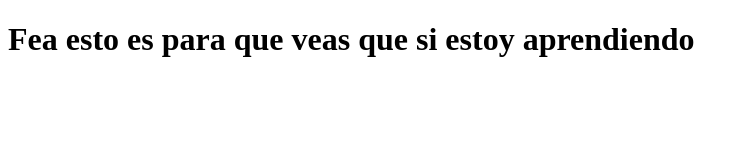
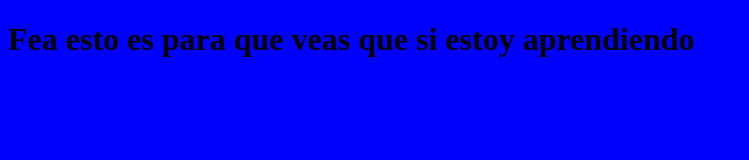
Before and after one commit to SheilaFundora/test, a plain HTML site: page index.html in a window 1280 px wide. Shown: the whole page, without its empty margins (0-749 px from the left). Drawn offline with Linux system fonts and the light colour scheme.

Commit message:
background-color

```diff
--- a/Css/style.css
+++ b/Css/style.css
@@ -0,0 +1,3 @@
+body {
+ background-color: blue;
+}
--- a/index.html
+++ b/index.html
@@ -5,6 +5,7 @@
     <meta http-equiv="X-UA-Compatible" content="IE=edge">
     <meta name="viewport" content="width=device-width, initial-scale=1.0">
     <title>Document</title>
+    <link rel="stylesheet" href="/Css/style.css" type="text/css">
 </head>
 <body>
     <h1>Fea esto es para que veas que si estoy aprendiendo</h1>
```
